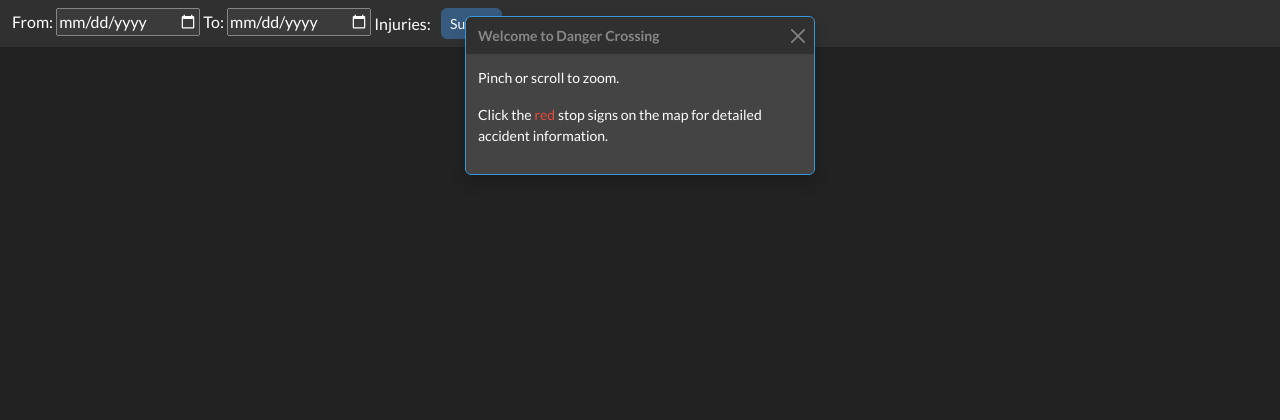
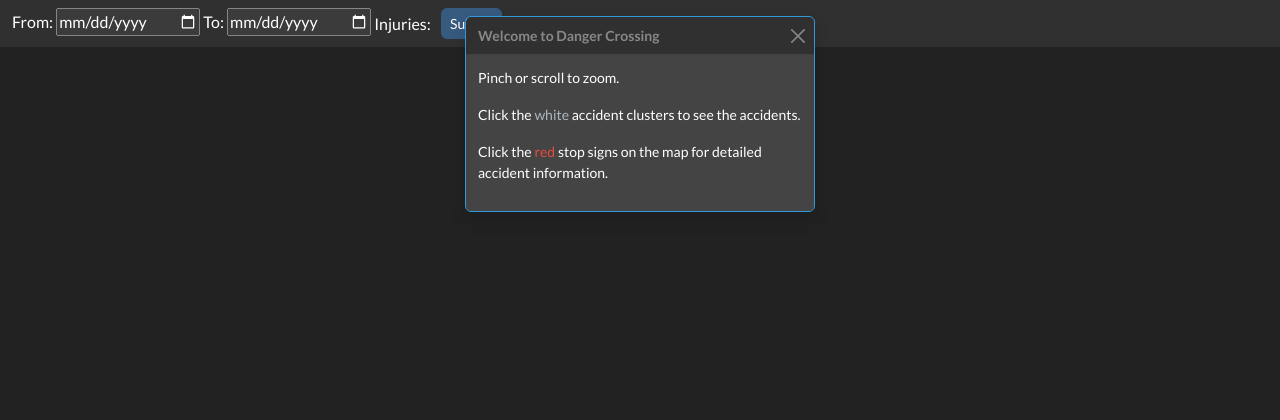
Before and after one commit to dylanmounts/DangerCrossing, a Flask app: template services/web/danger_crossing/danger_crossing/templates/index.html in a window 1280 px wide. Shown: the top 420 px of the page. Run offline with Flask 3, Linux system fonts and the light colour scheme; the template is opened without the code that fills it, so the values that code supplies are empty; some libraries are stand-ins or nearby versions.

Commit message:
Expanding intro toast instructions

```diff
--- a/services/web/danger_crossing/danger_crossing/templates/index.html
+++ b/services/web/danger_crossing/danger_crossing/templates/index.html
@@ -100,6 +100,7 @@
             </div>
             <div class="toast-body">
                 <p>Pinch or scroll to zoom.</p>
+                <p>Click the <span class="text-light">white</span> accident clusters to see the accidents.</p>
                 <p class="m-0">Click the <span class="text-danger">red</span> stop signs on the map for detailed accident information.<p>
             </div>
         </div>
```
